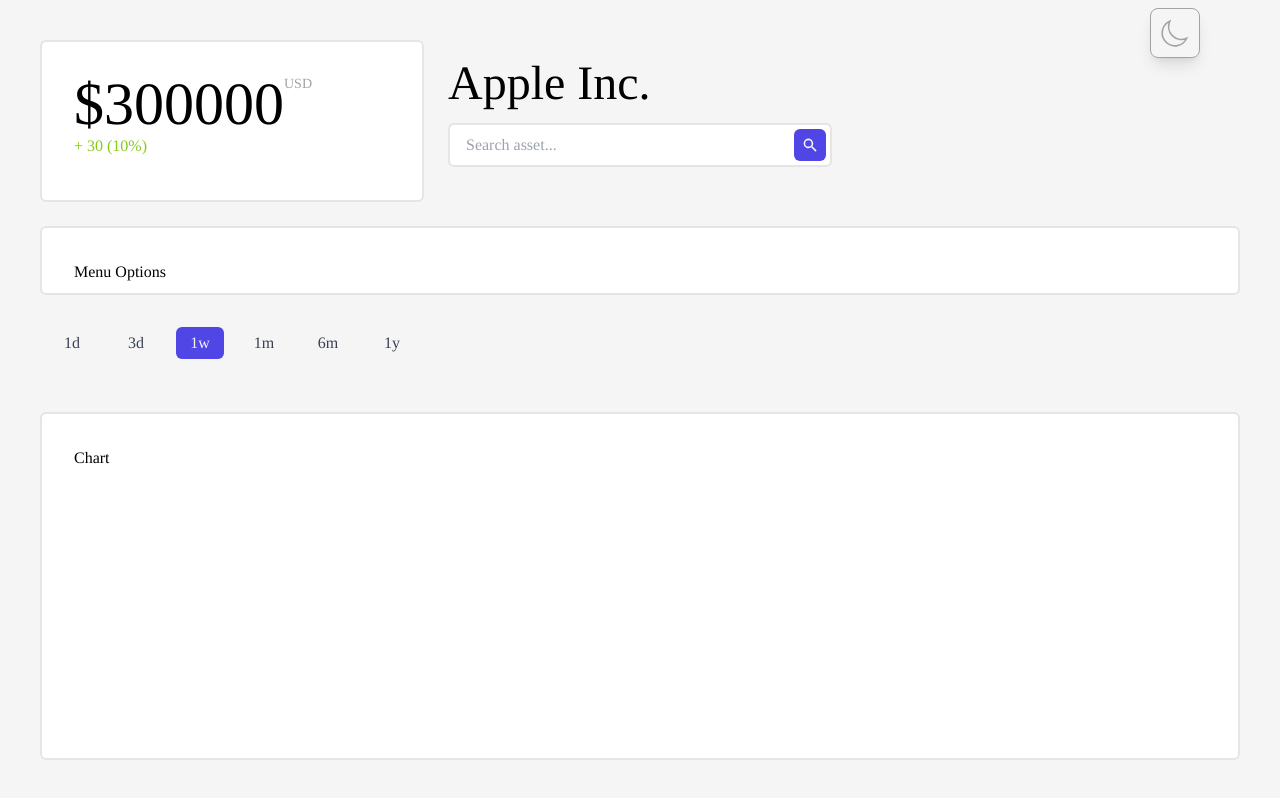
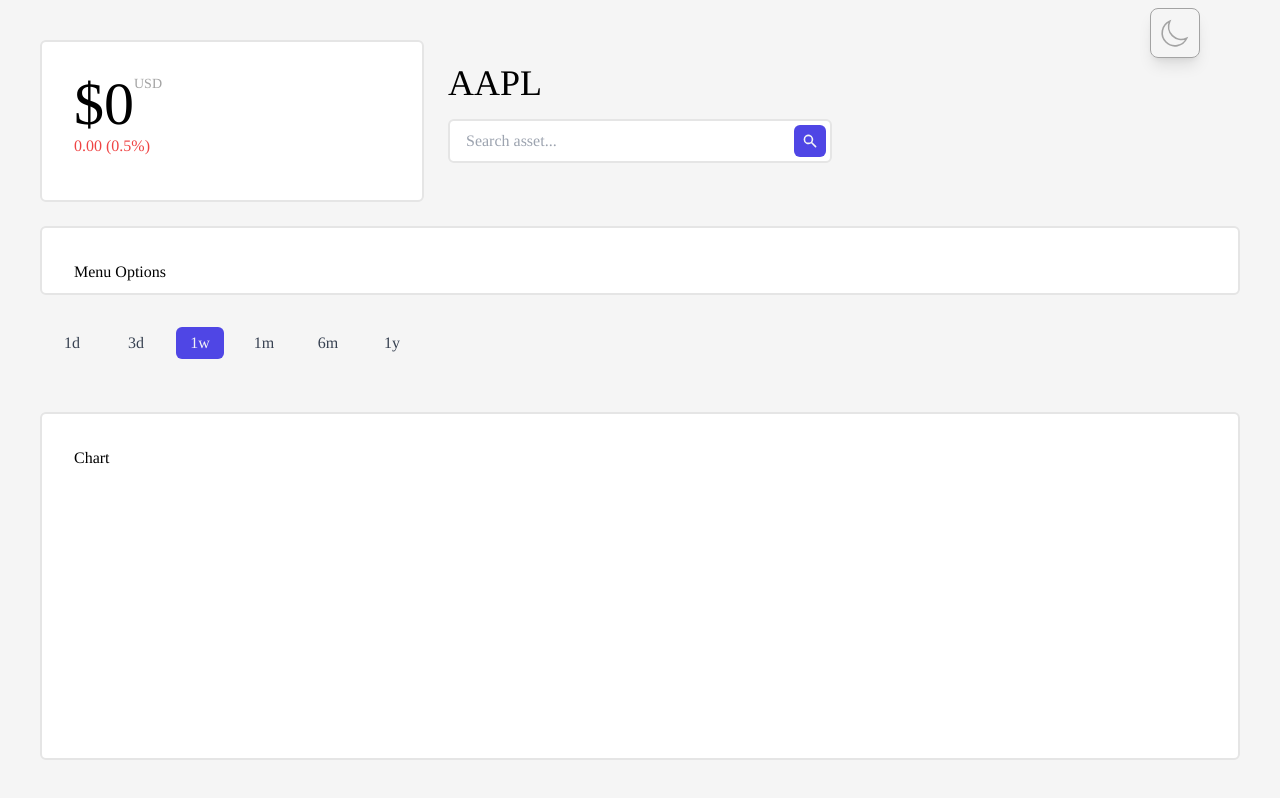
Before and after one commit to sahilsethi99/crypto-dashboard, a React (Create React App) app in the folder crypto-dashboard-catalog/: page / in a window 1280 px wide. Built offline with nearby package versions, Linux system fonts and the light colour scheme; no server answers.

Commit message:
added dynamic price change, quote

```diff
--- a/crypto-dashboard-catalog/src/App.js
+++ b/crypto-dashboard-catalog/src/App.js
@@ -7,7 +7,7 @@
 
 function App() {
   const [darkMode,setDarkMode] = useState(false);
-  const [stockSymbol,setStockSymbol] = useState("FB");
+  const [stockSymbol,setStockSymbol] = useState("AAPL");
 
   return (
     <ThemeContext.Provider value={{darkMode, setDarkMode}}>
--- a/crypto-dashboard-catalog/src/api/stock-api.js
+++ b/crypto-dashboard-catalog/src/api/stock-api.js
@@ -14,7 +14,7 @@
 }
 
 export const fetchQuote = async (symbol)=>{
-    const url = `${basePath2}/quote?symbols=${symbol}`;
+    const url = `https://query2.finance.yahoo.com/v8/finance/chart/${symbol}?interval=1d&range=1d`;
     const response = await fetch(url);
 
     if(!response.ok){
--- a/crypto-dashboard-catalog/src/components/Dashboard.js
+++ b/crypto-dashboard-catalog/src/components/Dashboard.js
@@ -1,23 +1,59 @@
-import React from 'react'
+import React, { useContext, useEffect, useState } from 'react'
 import Card from './Card'
 import { mockCompanyDetails } from '../constants/mockData'
 import Header from './Header'
 import Overview from './Overview'
 import ChartFilters from './ChartFilters'
+import StockContext from '../context/StockContext'
+import { fetchHistoricalData, fetchQuote } from '../api/stock-api'
 
 const Dashboard = () => {
+    const {stockSymbol} = useContext(StockContext);
+
+    const [quote, setQuote] = useState({regularMarketPrice:"0"});
+
+    const [currentPrice,setCurrentPrice] = useState(0);
+    const [previosClose,setPreviosClose] = useState(0);
+    const [changePercent,setChangePercent] = useState(0.5);
+
+    const changePercentCalculate = (currentPrice, previosClose) =>{
+        const priceChange = (currentPrice - previosClose).toFixed(2); // Change in price
+        setChangePercent(((priceChange / previosClose) * 100).toFixed(2)); // Percent change
+    }
+
+
+    useEffect(()=>{
+        const updateStockOverview = async()=>{
+            try{
+                const result = await fetchQuote(stockSymbol);
+                setQuote(result?.chart?.result[0]?.meta);
+                console.log(result);
+                setCurrentPrice(result?.chart?.result[0]?.meta?.regularMarketPrice);
+                setPreviosClose(result?.chart?.result[0]?.meta?.chartPreviousClose);
+
+            }catch(e){
+                setQuote({});
+                console.log(e);
+
+            }
+        };
+
+        updateStockOverview();
+        if(currentPrice!=0 && previosClose!=0)changePercentCalculate(currentPrice,previosClose);
+    }, [stockSymbol]);
+
   return (
     <div className="h-screen grid grid-cols-1 md:grid-cols-2 xl:grid-cols-3 grid-rows-8 md:grid-rows-7 xl:grid-rows-5 auto-rows-fr gap-6 p-10 font-tinos bg-neutral-100">
         <div className="col-span-1 md:col-span-1 xl:col-span-1 row-span-2 flex justify-start items-center">
             {/* <Card>Header</Card>
              */}
              {/* <Header name={mockCompanyDetails.companyName}/> */}
-             <Overview price={300000} change={30} changePercent={10.0} symbol={"USD"}/>
+             <Overview price={currentPrice} change={(currentPrice-previosClose).toFixed(2)} changePercent={changePercent} symbol={"USD"}/>
         </div>
         <div className="col-span-1 md:col-span-1 xl:col-span-2 row-span-2 flex justify-start items-center">
             {/* <Card>Header</Card>
              */}
-             <Header name={mockCompanyDetails.companyName}/>
+             <Header name={stockSymbol}/>
              {/* <Overview price={300000} change={30} changePercent={10.0} symbol={"USD"}/> */}
         </div>
         <div className="col-span-1 md:col-span-2 xl:col-span-3 row-span-1">
--- a/crypto-dashboard-catalog/src/components/Header.js
+++ b/crypto-dashboard-catalog/src/components/Header.js
@@ -6,7 +6,7 @@
   return <>
     <div className="">
         {/* <Company Price/> */}
-        <h1 className="text-5xl">{name}</h1>
+        <h1 className="text-lg md:text-3xl xl:text-4xl">{name}</h1>
         <Search/>
         <ThemeIcon/>
 
--- a/crypto-dashboard-catalog/src/components/Overview.js
+++ b/crypto-dashboard-catalog/src/components/Overview.js
@@ -11,7 +11,7 @@
             <span className="absolute text-neutral-400 text-sm">{symbol}</span>
 
             </div>
-        <span className={`text-sm xl:text-base 2xl:text-base ${change>0 ? "text-lime-500" : "text-red-500"}`}>+ {change} <span>({changePercent}%)</span>
+        <span className={`text-sm xl:text-base 2xl:text-base ${change>0 ? "text-lime-500" : "text-red-500"}`}>{ (change>0) ? `+` : `` }{change} <span>({changePercent}%)</span>
         </span>
         </div>
     </Card>
--- a/crypto-dashboard-catalog/src/components/Search.js
+++ b/crypto-dashboard-catalog/src/components/Search.js
@@ -6,15 +6,27 @@
 
 const Search = () => {
     const [input, setInput] = useState("");
-    const [bestMatches, setBestMatches] = useState(mockSearchResults.quotes);
+    const [bestMatches, setBestMatches] = useState([]);
 
     const clear = () => {
         setInput("");
         setBestMatches([]);
     };
 
-    const updateBestMatches = () => {
-        setBestMatches(mockSearchResults.quotes)
+    const updateBestMatches = async () => {
+        try{
+            if(input){
+                const searchResults = await searchSymbols(input);
+                const result = searchResults.quotes;
+                setBestMatches(result);
+            }
+
+        } catch(e){
+            setBestMatches([]);
+            console.log(e);
+        }
+
+        // setBestMatches(mockSearchResults.quotes)
     }
   return (
     <div className="flex items-center my-4 border-2 rounded-md relative z-50 w-96 bg-white border-neutral-200">
--- a/crypto-dashboard-catalog/src/components/SearchResults.js
+++ b/crypto-dashboard-catalog/src/components/SearchResults.js
@@ -1,12 +1,17 @@
-import React from 'react'
+import React, { useContext } from 'react'
+import StockContext from '../context/StockContext';
 
 const SearchResults = ({results}) => {
+    const {setStockSymbol} = useContext(StockContext);
+
   return (
     <ul className="absolute top-12 border-2 w-full rounded-md h-64 overflow-y-scroll bg-white border-neutral-200 custom-scrollbar">
         {results.map((item)=>{
-            return (<li key={item.symbol} className="cursor-pointer p-4 m-2 flex items-center justify-between rounded-md hover:bg-indigo-200">
+            return (<li key={item.exchDisp}
+                        onClick={()=>{setStockSymbol(item.symbol);}}
+                        className="cursor-pointer p-4 m-2 flex items-center justify-between rounded-md hover:bg-indigo-200">
                 <span>{item.symbol}</span>
-                <span>{item.longname}</span>
+                <span>{item.exchDisp}</span>
             </li>
             );
         })}
```
